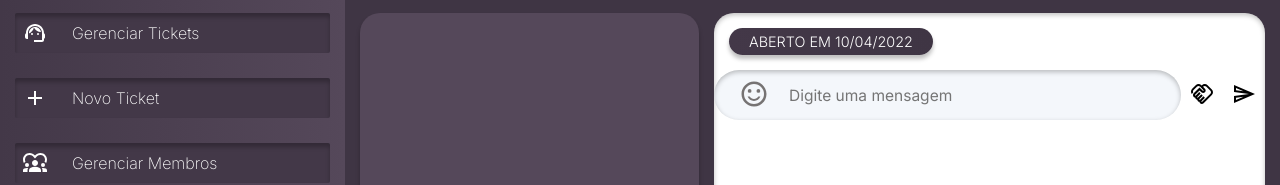
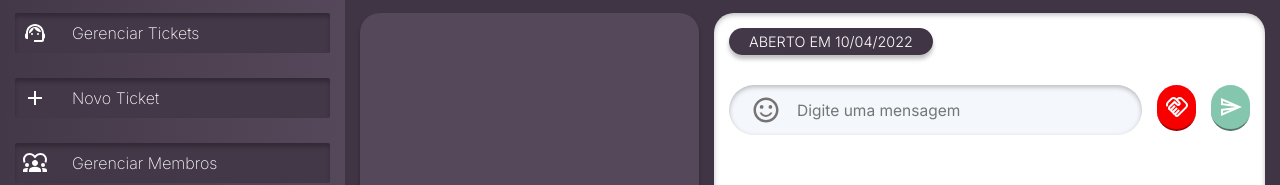
Before and after one commit to lLucasGabriel/CamaraTickets, a React (Create React App) app: page /ticket in a window 1280 px wide. Shown: the part 141-326 px from the top of the page. Built offline with nearby package versions, Linux system fonts and the light colour scheme.

Commit message:
update: ticket

```diff
--- /dev/null
+++ b/src/components/message/styles.ts
@@ -0,0 +1,5 @@
+import styled from "styled-components";
+
+export const Box = styled.div`
+
+`;
--- a/src/pages/ticket/index.tsx
+++ b/src/pages/ticket/index.tsx
@@ -57,6 +57,9 @@ const Ticket: React.FC = () => {
 					<header>
 						<div>ABERTO EM 10/04/2022</div>
 					</header>
+					<S.Messages>
+
+					</S.Messages>
 					<footer>
 						<S.Type>
 							<button>
--- a/src/pages/ticket/styles.ts
+++ b/src/pages/ticket/styles.ts
@@ -67,6 +67,8 @@ export const Responsibles = styled.div`
 
 export const Chat = styled.section`
     grid-area: chat;
+    display: flex;
+    flex-direction: column;
     background: #FFFFFF;
     box-shadow: inset 0px 2px 5px rgba(0, 0, 0, 0.25);
     border-radius: 20px;
@@ -88,15 +90,46 @@ export const Chat = styled.section`
 
     footer {
         display: flex;
+        gap: 15px;
+        margin: 15px;
     }
 
-    button {
+    footer button {
+        display: flex;
+        align-items: center;
+        justify-content: center;
         background: none;
         width: 50px;
-        height: 50px;
-        //border: 2px solid;
+        height: 46px;
         border-radius: 100px;
+        cursor: pointer;
     }
+
+    .send svg, .close svg {
+        fill: white;
+    }
+
+    .send {
+        background-color: #84C7AE;
+        border-bottom: 2px solid #567569;
+    }
+
+    .send:hover {
+        background-color: #567569;
+    }
+
+    .close {
+        background-color: #F90000;
+        border-bottom: 2px solid #9F0000;
+    }
+
+    .close:hover {
+        background-color: #9F0000;
+    }
+`;
+
+export const Messages = styled.div`
+
 `;
 
 export const Type = styled.fieldset`
@@ -108,10 +141,11 @@ export const Type = styled.fieldset`
     background: #F4F7FB;
     box-shadow: inset 0px 2px 5px rgba(0, 0, 0, 0.25);
     border-radius: 100px;
-    padding-left: 15px;
+    padding: 15px;
 
     input {
         background: none;
+        width: 100%;
         font-size: 0.97em;
     }
 
```
Also changed, not shown: src/components/message/index.tsx (added, +18 -0 lines).
